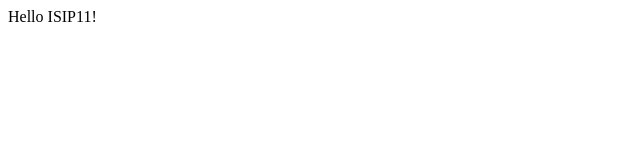
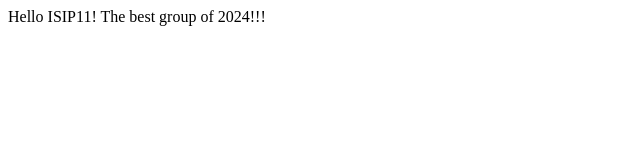
Before and after one commit to WorldOfPets/isip11, a plain HTML site: page index.html in a window 1280 px wide. Shown: the whole page, without its empty margins (0-640 px from the left). Drawn offline with Linux system fonts and the light colour scheme.

Commit message:
Add files via upload

```diff
--- a/index.html
+++ b/index.html
@@ -6,6 +6,6 @@
     <title>ISIP14</title>
 </head>
 <body>
-    Hello ISIP11!
+    Hello ISIP11! The best group of 2024!!!
 </body>
 </html>
```
